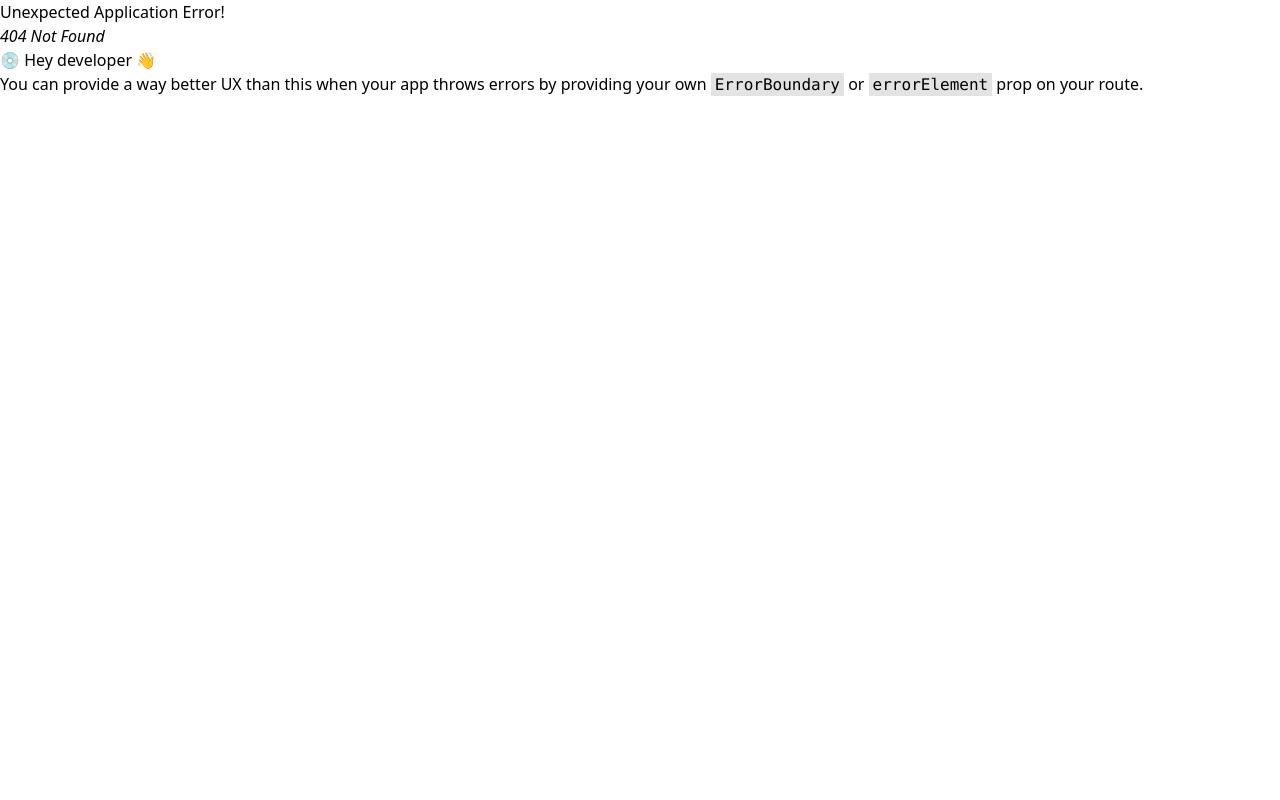
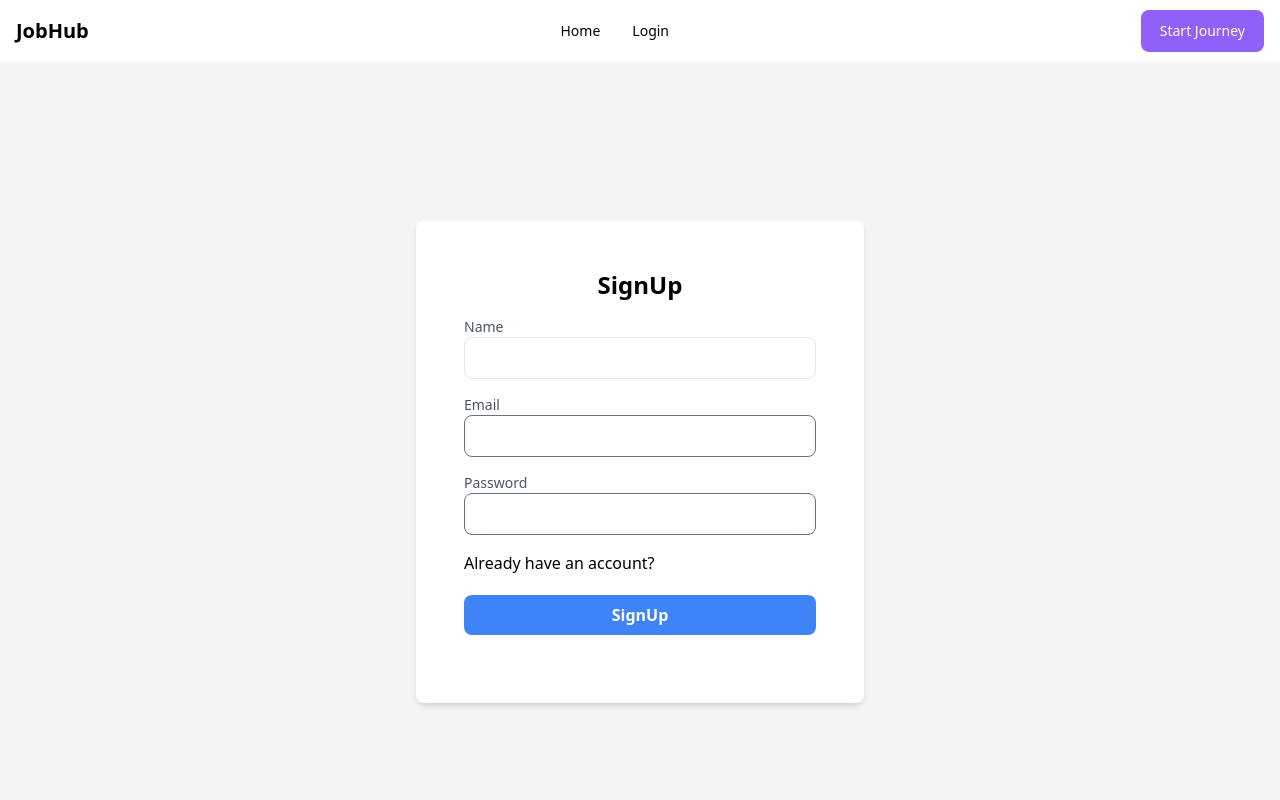
Before and after one commit to abunaserkayes0/Jobhub, a React (Vite) app: page /signUp in a window 1280 px wide. Before the commit this address had no page. Shown: the top 800 px of the page. Built offline with nearby package versions, Linux system fonts and the light colour scheme; no server answers.

Commit message:
upadate Auth

```diff
--- a/package.json
+++ b/package.json
@@ -14,6 +14,7 @@
     "@fortawesome/free-solid-svg-icons": "^6.4.2",
     "@fortawesome/react-fontawesome": "^0.2.0",
     "autoprefixer": "^10.4.16",
+    "firebase": "^10.5.2",
     "flowbite-react": "^0.6.4",
     "postcss": "^8.4.31",
     "react": "^18.2.0",
--- a/src/App.jsx
+++ b/src/App.jsx
@@ -7,6 +7,10 @@ import Blog from "./Components/Blog/Blog";
 import Main from "./Components/Layout/Main";
 import JobDetails from "./Components/JobDetails/JobDetails";
 import Cart from "./Components/Cart/Cart";
+import Login from "./Auth/Login";
+import SignUp from "./Auth/SignUp";
+import AuthProvider from "./Auth/AuthProvider";
+import PrivetRoute from "./Auth/PrivetRoute";
 
 function App() {
   const router = createBrowserRouter([
@@ -27,11 +31,19 @@ function App() {
         },
         {
           path: "/statistics",
-          element: <Statistics />,
+          element: (
+            <PrivetRoute>
+              <Statistics />
+            </PrivetRoute>
+          ),
         },
         {
           path: "/applied-jobs",
-          element: <Jobs />,
+          element: (
+            <PrivetRoute>
+              <Jobs />
+            </PrivetRoute>
+          ),
         },
         {
           path: "/job/:jobId",
@@ -47,7 +59,19 @@ function App() {
         },
         {
           path: "/blog",
-          element: <Blog />,
+          element: (
+            <PrivetRoute>
+              <Blog />
+            </PrivetRoute>
+          ),
+        },
+        {
+          path: "/login",
+          element: <Login />,
+        },
+        {
+          path: "/signUp",
+          element: <SignUp />,
         },
       ],
     },
@@ -55,7 +79,9 @@ function App() {
 
   return (
     <>
-      <RouterProvider router={router} />
+      <AuthProvider>
+        <RouterProvider router={router} />
+      </AuthProvider>
     </>
   );
 }
--- /dev/null
+++ b/src/Auth/AuthProvider.jsx
@@ -0,0 +1,52 @@
+import React, { useEffect, useState } from "react";
+import { createContext } from "react";
+import {
+  getAuth,
+  createUserWithEmailAndPassword,
+  signInWithEmailAndPassword,
+  onAuthStateChanged,
+  signOut,
+} from "firebase/auth";
+import app from "./firebase.init";
+
+export const AuthContext = createContext(null);
+const auth = getAuth(app);
+
+const AuthProvider = ({ children }) => {
+  const [user, setUser] = useState(null);
+
+  const signUpNewUser = (email, password) => {
+    return createUserWithEmailAndPassword(auth, email, password);
+  };
+
+  const signInUser = (email, password) => {
+    return signInWithEmailAndPassword(auth, email, password);
+  };
+
+  useEffect(() => {
+    const observer = onAuthStateChanged(auth, (currentUser) => {
+      setUser(currentUser);
+    });
+    return () => {
+      observer();
+    };
+  }, []);
+
+  const logOut = () => {
+    return signOut(auth);
+  };
+
+
+  const authValue = {
+    user,
+    signUpNewUser,
+    signInUser,
+    logOut,
+  };
+
+  return (
+    <AuthContext.Provider value={authValue}>{children}</AuthContext.Provider>
+  );
+};
+
+export default AuthProvider;
--- /dev/null
+++ b/src/Auth/Login.jsx
@@ -0,0 +1,68 @@
+import React, { useContext } from "react";
+import { Link } from "react-router-dom";
+import { AuthContext } from "./AuthProvider";
+
+const Login = () => {
+  const { user, signInUser } = useContext(AuthContext);
+  const handelLogin = (e) => {
+    e.preventDefault();
+    const from = e.target;
+    const email = from.email.value;
+    const password = from.password.value;
+    signInUser(email, password)
+      .then((res) => console.log(res.user))
+      .catch((err) => {
+        console.log(err);
+      });
+  };
+  return (
+    <div className="bg-gray-100 flex items-center justify-center h-screen">
+      <div className="bg-white p-12 rounded-lg shadow-md w-full max-w-md">
+        <h1 className="text-2xl font-bold text-center mb-4">Login</h1>
+        <form onSubmit={handelLogin}>
+          <div className="mb-4">
+            <label
+              htmlFor="email"
+              className="block text-sm font-medium text-gray-600"
+            >
+              Email
+            </label>
+            <input
+              type="email"
+              id="email"
+              name="email"
+              className="w-full px-3 py-2 border rounded-lg"
+            />
+          </div>
+          <div className="mb-4">
+            <label
+              htmlFor="password"
+              className="block text-sm font-medium text-gray-600"
+            >
+              Password
+            </label>
+            <input
+              type="password"
+              id="password"
+              name="password"
+              className="w-full px-3 py-2 border rounded-lg"
+            />
+          </div>
+          <p>
+            <Link to="/signUp">Create a New account</Link>
+          </p>
+          <div className="py-5">
+            <button
+              type="submit"
+              className="w-full bg-blue-500 text-white font-semibold py-2 rounded-lg"
+            >
+              Login
+            </button>
+          </div>
+        </form>
+      </div>
+    </div>
+  );
+};
+
+export default Login;
--- /dev/null
+++ b/src/Auth/PrivetRoute.jsx
@@ -0,0 +1,14 @@
+import React, { useContext } from "react";
+import { AuthContext } from "./AuthProvider";
+import { Navigate } from "react-router-dom";
+
+const PrivetRoute = ({ children }) => {
+  const { user } = useContext(AuthContext);
+
+  if (user) {
+    return children;
+  }
+  return <Navigate to="/login" replace={true} />;
+};
+
+export default PrivetRoute;
--- /dev/null
+++ b/src/Auth/SignUp.jsx
@@ -0,0 +1,82 @@
+import React, { useContext } from "react";
+import { Link } from "react-router-dom";
+import { AuthContext } from "./AuthProvider";
+
+const SignUp = () => {
+  const { user, signUpNewUser } = useContext(AuthContext);
+
+  const handelSubmit = (e) => {
+    e.preventDefault();
+    const form = e.target;
+    const name = form.name.value;
+    const email = form.email.value;
+    const password = form.password.value;
+    signUpNewUser(email, password)
+      .then((res) => console.log(res.user))
+      .catch((error) => console.log(error));
+  };
+  return (
+    <div className="bg-gray-100 flex items-center justify-center h-screen">
+      <div className="bg-white p-12 rounded-lg shadow-md w-full max-w-md">
+        <h1 className="text-2xl font-bold text-center mb-4">SignUp</h1>
+        <form onSubmit={handelSubmit}>
+          <div className="mb-4">
+            <label
+              htmlFor="name"
+              className="block text-sm font-medium text-gray-600"
+            >
+              Name
+            </label>
+            <input
+              type="name"
+              id="name"
+              name="name"
+              className="w-full px-3 py-2 border rounded-lg"
+            />
+          </div>
+          <div className="mb-4">
+            <label
+              htmlFor="email"
+              className="block text-sm font-medium text-gray-600"
+            >
+              Email
+            </label>
+            <input
+              type="email"
+              id="email"
+              name="email"
+              className="w-full px-3 py-2 border rounded-lg"
+            />
+          </div>
+          <div className="mb-4">
+            <label
+              htmlFor="password"
+              className="block text-sm font-medium text-gray-600"
+            >
+              Password
+            </label>
+            <input
+              type="password"
+              id="password"
+              name="password"
+              className="w-full px-3 py-2 border rounded-lg"
+            />
+          </div>
+          <p>
+            <Link to="/login">Already have an account?</Link>
+          </p>
+          <div className="py-5">
+            <button
+              type="submit"
+              className="w-full bg-blue-500 text-white font-semibold py-2 rounded-lg"
+            >
+              SignUp
+            </button>
+          </div>
+        </form>
+      </div>
+    </div>
+  );
+};
+
+export default SignUp;
--- /dev/null
+++ b/src/Auth/firebase.init.js
@@ -0,0 +1,19 @@
+// Import the functions you need from the SDKs you need
+import { initializeApp } from "firebase/app";
+// TODO: Add SDKs for Firebase products that you want to use
+// https://firebase.google.com/docs/web/setup#available-libraries
+
+// Your web app's Firebase configuration
+const firebaseConfig = {
+  apiKey: "AIzaSyBQfs22tH9XwXlQEvAx9WS_npHLMmS4HAs",
+  authDomain: "jobhub-b1b58.firebaseapp.com",
+  projectId: "jobhub-b1b58",
+  storageBucket: "jobhub-b1b58.appspot.com",
+  messagingSenderId: "88882662416",
+  appId: "1:88882662416:web:332e8d901b0384d3224e95",
+};
+
+// Initialize Firebase
+const app = initializeApp(firebaseConfig);
+
+export default app;
--- a/src/Components/Header/Header.jsx
+++ b/src/Components/Header/Header.jsx
@@ -1,12 +1,15 @@
 import { Button, Navbar } from "flowbite-react";
-import { Link, useNavigate } from "react-router-dom";
+import { useContext } from "react";
+import { Link } from "react-router-dom";
+import { AuthContext } from "../../Auth/AuthProvider";
 
 const Header = () => {
-  const navigate=useNavigate();
+  const { user, logOut } = useContext(AuthContext);
+
   return (
     <div>
       <Navbar rounded>
-        <Navbar.Brand as={Link} onClick={()=>navigate('/')}>
+        <Navbar.Brand>
           <span className="self-center whitespace-nowrap text-xl font-extrabold dark:text-white">
             JobHub
           </span>
@@ -16,9 +19,20 @@ const Header = () => {
           <Navbar.Toggle />
         </div>
         <Navbar.Collapse>
-          <Link to="/statistics">Statistics</Link>
-          <Link to="/applied-jobs">Applied Jobs</Link>
-          <Link to="/blog">Blog</Link>
+          <Link to="/">Home</Link>
+          {user && (
+            <>
+              {" "}
+              <Link to="/statistics">Statistics</Link>
+              <Link to="/applied-jobs">Applied Jobs</Link>
+              <Link to="/blog">Blog</Link>
+            </>
+          )}
+          {user ? (
+            <button onClick={logOut}>SignOut</button>
+          ) : (
+            <Link to="/login">Login</Link>
+          )}
         </Navbar.Collapse>
       </Navbar>
     </div>
```
Also changed, not shown: 1 other file (tests, documents, lock files or other folders).
